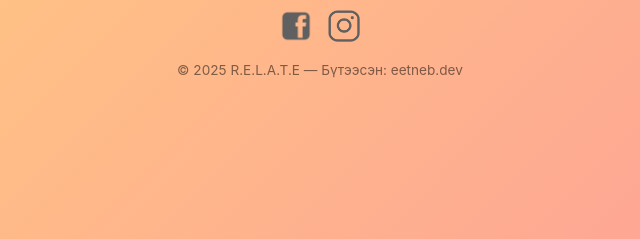
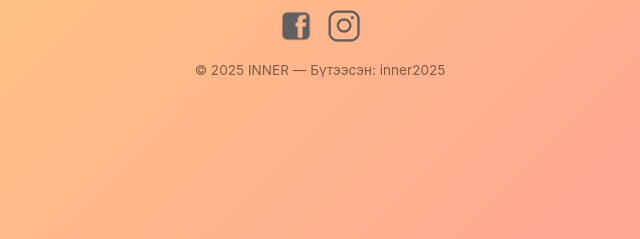
Before and after one commit to RosieRBS/inner, a website: page index.html in a window 1280 px wide. Shown: the part 477-716 px from the top of the page, 320-960 px from the left. Drawn offline with Linux system fonts and the light colour scheme.

Commit message:
Update index.html

```diff
--- a/index.html
+++ b/index.html
@@ -78,7 +78,7 @@
           <img src="icons/insta.png" alt="Instagram" />
         </a>
       </div>
-      <p class="footer-text">© 2025 R.E.L.A.T.E — Бүтээсэн: eetneb.dev</p>
+      <p class="footer-text">© 2025 INNER — Бүтээсэн: inner2025</p>
     </div>
 
   </main>
```
